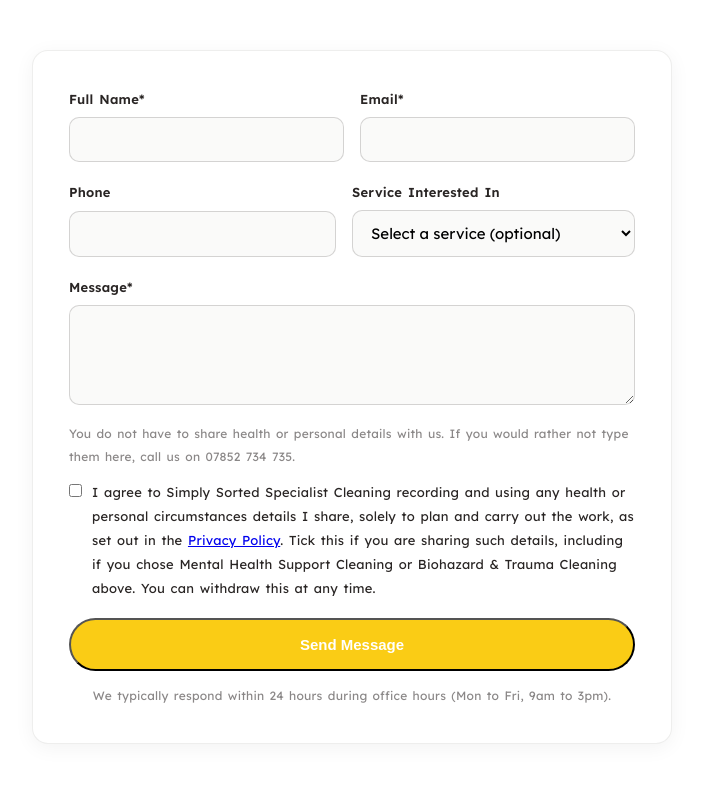
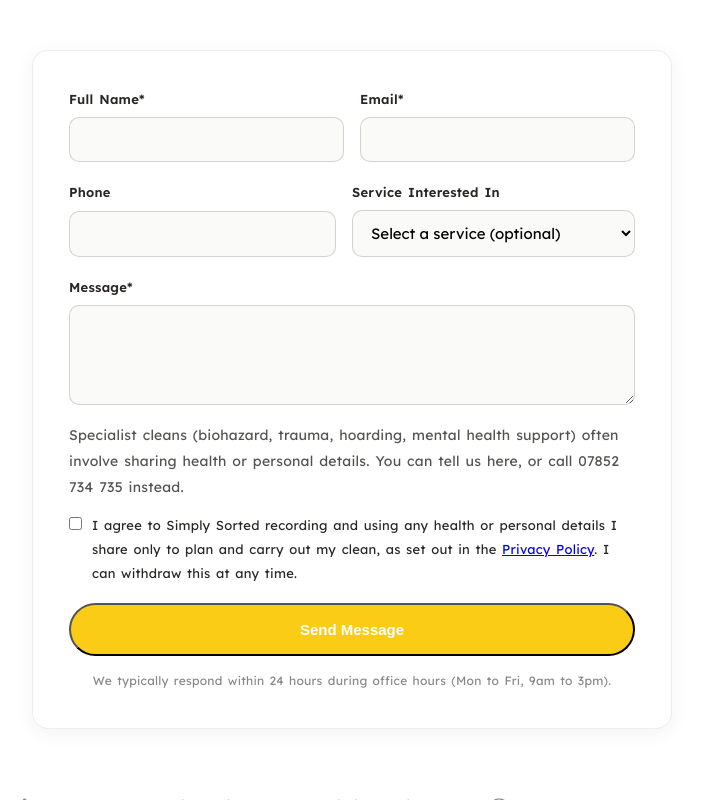
Before and after one commit to Vibecoder123/simply-sorted, a website: page contact.html in a window 1280 px wide. Shown: the part 393-1193 px from the top of the page, without its empty margins (288-991 px from the left). Drawn offline with Linux system fonts and the light colour scheme.

Commit message:
Shorten consent tickbox wording and lead with the specialist services reason

```diff
--- a/contact.html
+++ b/contact.html
@@ -85,10 +85,10 @@
           </div>
         </div>
         <div class="form-row"><label for="c-message">Message*</label><textarea id="c-message" name="Message" required></textarea></div>
-        <p class="form-note" style="text-align:left;margin:0 0 12px;">You do not have to share health or personal details with us. If you would rather not type them here, call us on 07852 734 735.</p>
+        <p class="form-note" style="text-align:left;margin:0 0 12px;font-size:14px;color:rgba(41,37,36,.8);">Specialist cleans (biohazard, trauma, hoarding, mental health support) often involve sharing health or personal details. You can tell us here, or call 07852 734 735 instead.</p>
         <div class="form-row checkbox">
           <input id="c-consent" name="Consent to health and personal details" type="checkbox" value="Yes">
-          <label for="c-consent">I agree to Simply Sorted Specialist Cleaning recording and using any health or personal circumstances details I share, solely to plan and carry out the work, as set out in the <a href="/privacy-policy">Privacy Policy</a>. Tick this if you are sharing such details, including if you chose Mental Health Support Cleaning or Biohazard &amp; Trauma Cleaning above. You can withdraw this at any time.</label>
+          <label for="c-consent">I agree to Simply Sorted recording and using any health or personal details I share only to plan and carry out my clean, as set out in the <a href="/privacy-policy">Privacy Policy</a>. I can withdraw this at any time.</label>
         </div>
         <button type="submit" class="btn btn-primary btn-block" style="background-color:rgb(250,204,21);color:#fff;">Send Message</button>
         <p class="form-note">We typically respond within 24 hours during office hours (Mon to Fri, 9am to 3pm).</p>
```
Also changed, not shown: quote.html (+2 -2 lines).
